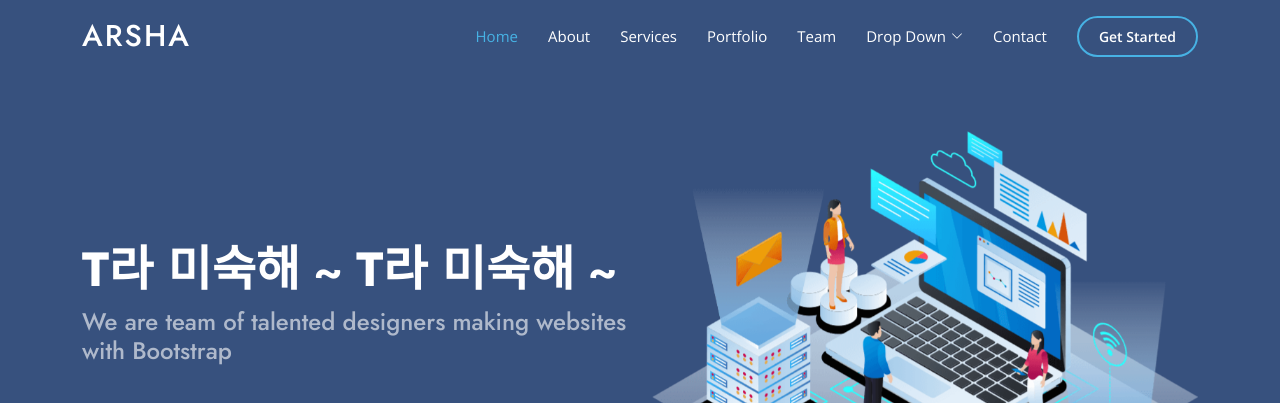
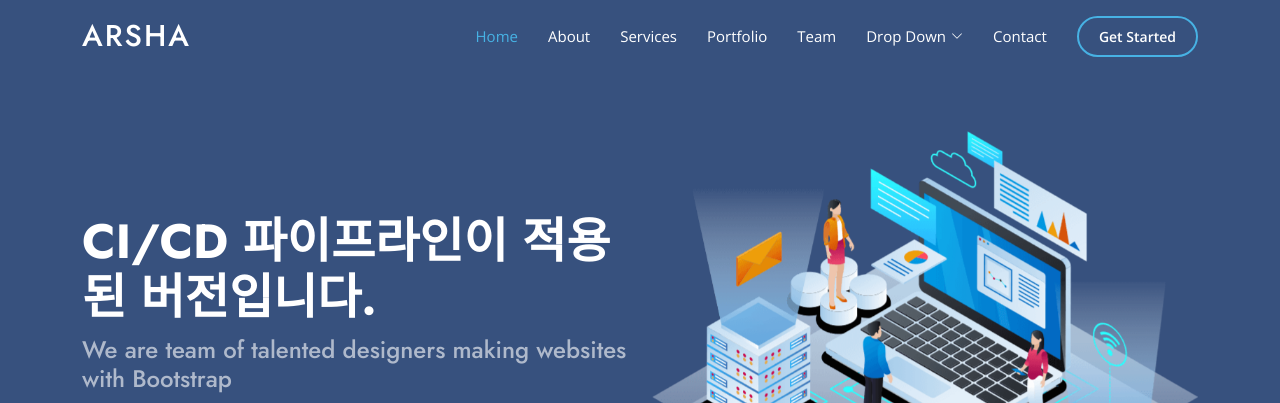
Before and after one commit to archi-chiki/docker-ecr, a plain HTML site: page index.html in a window 1280 px wide. Shown: the top 403 px of the page. Drawn offline with nearby package versions, Linux system fonts and the light colour scheme.

Commit message:
Update index.html version

```diff
--- a/index.html
+++ b/index.html
@@ -85,7 +85,7 @@
     <div class="container">
       <div class="row">
         <div class="col-lg-6 d-flex flex-column justify-content-center pt-4 pt-lg-0 order-2 order-lg-1" data-aos="fade-up" data-aos-delay="200">
-          <h1>T라 미숙해 ~ T라 미숙해 ~</h1>
+          <h1>CI/CD 파이프라인이 적용된 버전입니다.</h1>
           <h2>We are team of talented designers making websites with Bootstrap</h2>
           <div class="d-flex justify-content-center justify-content-lg-start">
             <a href="#about" class="btn-get-started scrollto">Get Started</a>
```
